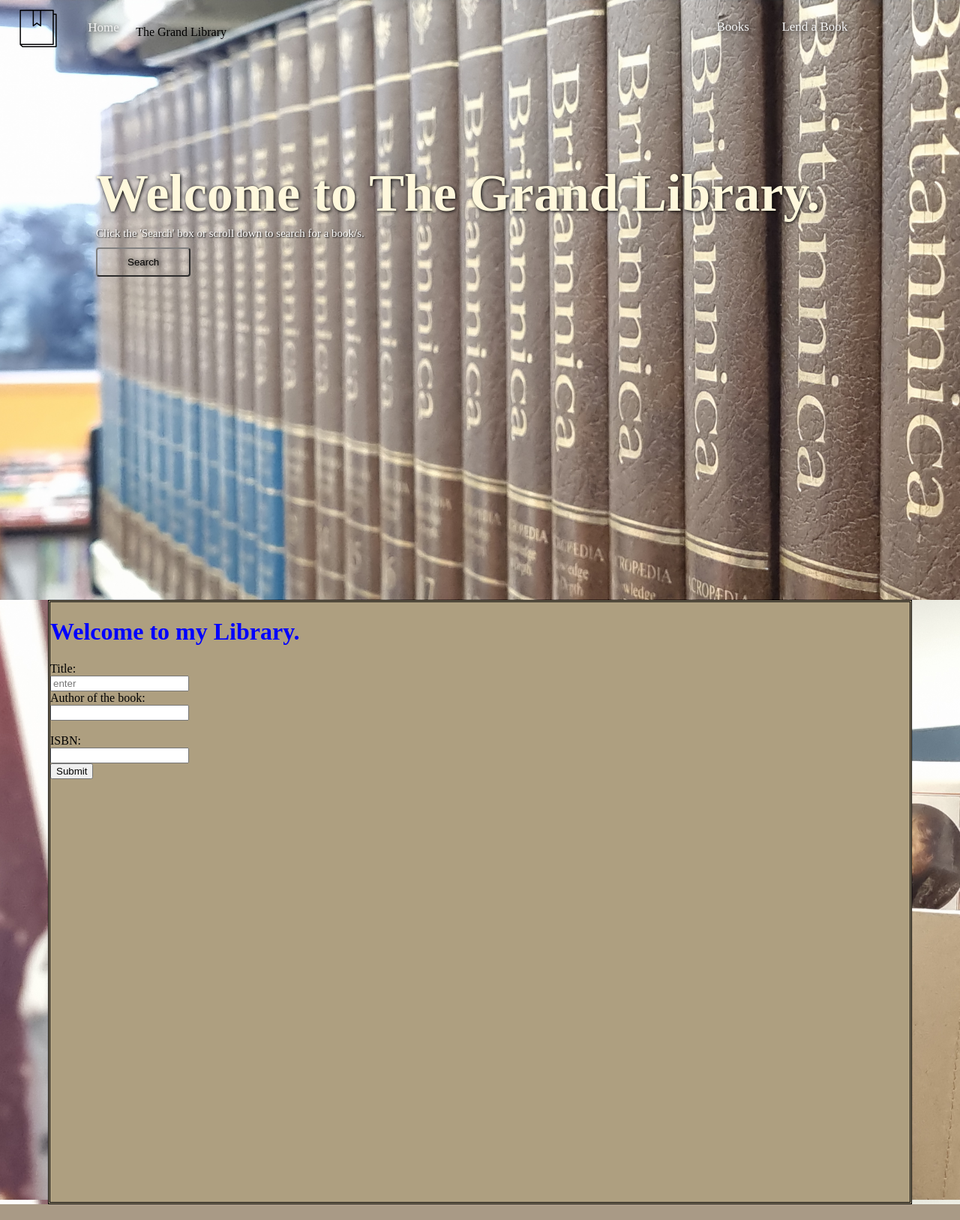
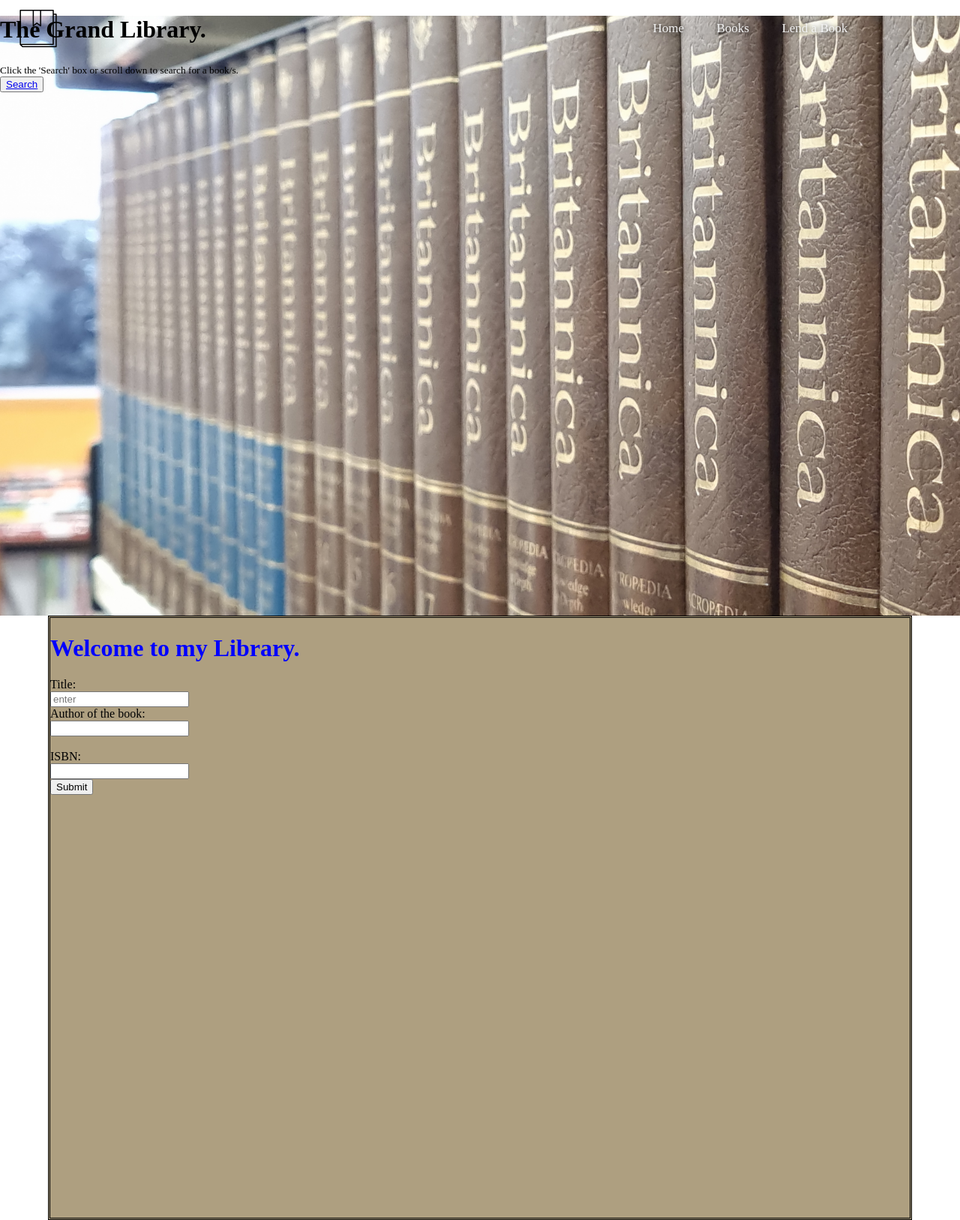
Before and after one commit to aeirou/DIgi-1.3-and-1.4-Assesement-2022, a Flask app: page / in a window 1280 px wide. Shown: the whole page at 75% size. Before the commit the page ends 1606 px from the top, so only its background shows below. Run offline with Flask 2, Linux system fonts and the light colour scheme.

Commit message:
added base.html jinja template for nav

```diff
--- a/website/static/style.css
+++ b/website/static/style.css
@@ -2,12 +2,7 @@ body, html {
   height: 100%;
   margin: 0;
 }
-.homebody {
-  background-image: url('/static/img/bodyimg.jpg');
-  background-position: center;
-  background-position: fixed;
-  background-size: cover;
-}
+
 .frontpage {
   background-image: url('/static/img/frontpage.jpg');
   height: 100%;
@@ -16,39 +11,6 @@ body, html {
   background-position: fixed;
   background-size: cover;
   }
-.frontpage h1 {
-  padding-top: 17%;
-  margin: 0;
-  text-shadow: 1px 1px 4px black;
-  color: cornsilk;
-  font-size: 70px;
-}
-.frontpage sub {
-  text-shadow: 1px 1px 2px black;
-  font-size: 15px;
-  color: white;
-}
-.frontpage button, a{
-  margin-top: 10px;
-  padding-left: 20px;
-  padding-right: 20px;
-  padding-top: 10px;
-  padding-bottom: 10px;
-  background-color: transparent;
-  border-radius: 4px;
-  border-color: gray;
-  font-size: 14 px;
-  text-decoration: none;
-  text-shadow: 1px 1px 7px black;
-  color: black;
-}
-.frontpage .buttonbox :hover {
-  background-color: aliceblue;
-  text-decoration: none;
-}
-.frontpage h1, button, sub {
-  margin-left: 10%;
-}
 /* ---------------------------------------- */
 .header {
   background-color: #f1f1f1;
@@ -58,46 +20,40 @@ body, html {
 
 #navbar {
   overflow: hidden;
-  background-color: transparent ;
+  background-color: transparent;
+  position: fixed;
+  top: 0;
+  width: 100%;
 }
 
-#navbar a {
+.nav_right a  {
   float: right;
   display: block;
   color: #f2f2f2;
+  border-radius: 5px;
   text-align: center;
   padding: 14px 16px;
   margin: 0.5%;
-  margin-top: 1%;
+  margin-top: 1.25%;
   text-decoration: none;
   font-size: 17px;
+  text-shadow: 1px 1px 7px black;
 }
 
-#navbar a:hover {
-  color: black;
+.nav_right a:hover {
+  background-color: #c3a68b;
 }
-#navbar img {
+#navbar .logo {
   margin-left: 2%;
   margin-top: 1%;
   margin-bottom: 1%;
   float: left;
 }
-#navbar h6 {
-  margin-left: 20px;
-}
-#navbar a.home {
-  float: left;
-  margin-left: 2%;
-}
 #navbar .nav_right {
   margin-right: 10%;
 }
-.sticky {
-  position: fixed;
-  top: 0;
-  width: 100%;
-}
-/* ---------------------------------------- */
+/* --------------------/books-------------------- */
+
 .bookbody {
   background-color: rgb(47, 47, 48);
   margin: 2%;
@@ -123,8 +79,9 @@ body, html {
   font-style: italic;
   color: white;
 }
+/* --------------------/books-------------------- */
 
-.body {
+.search {
   margin-left: 5%;
   margin-right: 5%;
   border-style: double;
@@ -132,9 +89,9 @@ body, html {
   background-color: rgb(174, 159, 128);
 
   }
-.body h1 {
+.search h1 {
     color: blue;
   }
-.body p {
+.search p {
     color: red;
   }
--- /dev/null
+++ b/website/templates/base.html
@@ -0,0 +1,28 @@
+<!DOCTYPE html>
+<html lang="en">
+<head>
+    <meta charset="UTF-8">
+    <meta http-equiv="X-UA-Compatible" content="IE=edge">
+    <meta name="viewport" content="width=device-width, initial-scale=1.0">
+    <link rel="stylesheet" href="static/style.css">
+    <title>{% block title %}{% endblock %}</title>
+</head>
+</head>
+<body>
+<div id="navbar">
+    <div class="logo">
+        <a href="{{ url_for('views.home') }}">
+            <img src="/static/img/booklogo4.svg" alt="booklogo" />
+        </a>
+    </div>
+    <div class="nav_right">
+        <a class="nav_lend_book" href="/lend">Lend a Book</a>
+        <a class="nav_book" href="/books">Books</a>
+        <a class="nav_home" href="/">Home</a>
+    </div>
+    <br>
+</div>
+{% block content %} {% endblock %}
+
+</body>
+</html>
--- a/website/templates/home.html
+++ b/website/templates/home.html
@@ -1,32 +1,20 @@
-<!DOCTYPE html>
-<html lang="en">
-<head>
-    <meta charset="UTF-8">
-    <meta http-equiv="X-UA-Compatible" content="IE=edge">
-    <meta name="viewport" content="width=device-width, initial-scale=1.0">
-    <link rel="stylesheet" href="static/style.css">
-    <title>Library</title>
-</head>
+{% extends "base.html" %} <!-- connects the content in base.html to this file -->
+
+{% block title %} Library {% endblock %} <!-- adds title to the page -->
+
+{% block content%} <!-- prints the content inside of it -->
+
 <body class="homebody">
-<div id="navbar">
-    <img src="/static/img/booklogo4.svg" alt="booklogo" />
-    <div class="nav_right">
-    <a class="nav_lend_book" href="javascript:void(0)">Lend a Book</a>
-    <a class="nav_book" href="javascript:void(0)">Books</a>
-    </div>
-    <a class="home" href="javascript:void(0)" href="/books">Home</a>
-    <br>
-    <p>The Grand Library</p>
+<div class="frontpage">
+    <div class="text">
+        <h1>The Grand Library.</h1>
+        <sub>Click the 'Search' box or scroll down to search for a book/s.</sub>
+        <div class="buttonbox">
+        <button><a href="#search">Search</a></button>
+        </div>
     </div>
 </div>
-<div class="frontpage">
-    <h1>Welcome to The Grand Library.</h1>
-    <sub>Click the 'Search' box or scroll down to search for a book/s.</sub>
-    <div class="buttonbox">
-    <button><a href="#search">Search</a></button>
-    </div>
-</div>
-<div class="body" id="search">
+<div class="search" id="search">
     <h1>Welcome to my Library.</h1>
     <form method="POST">
         <label for="title">Title:</label><br>
@@ -38,20 +26,6 @@
         <input type="submit" value="Submit">
     </form>
 </div>
+</body>
 
-<script>
-    window.onscroll = function() {myFunction()};
-
-    var navbar = document.getElementById("navbar");
-    var sticky = navbar.offsetTop;
-
-    function myFunction() {
-        if (window.pageYOffset >= sticky) {
-            navbar.classList.add("sticky")
-        } else {
-        navbar.classList.remove("sticky");
-        }
-    }
-</script>
-</body>
-</html>
+{% endblock %}
```
